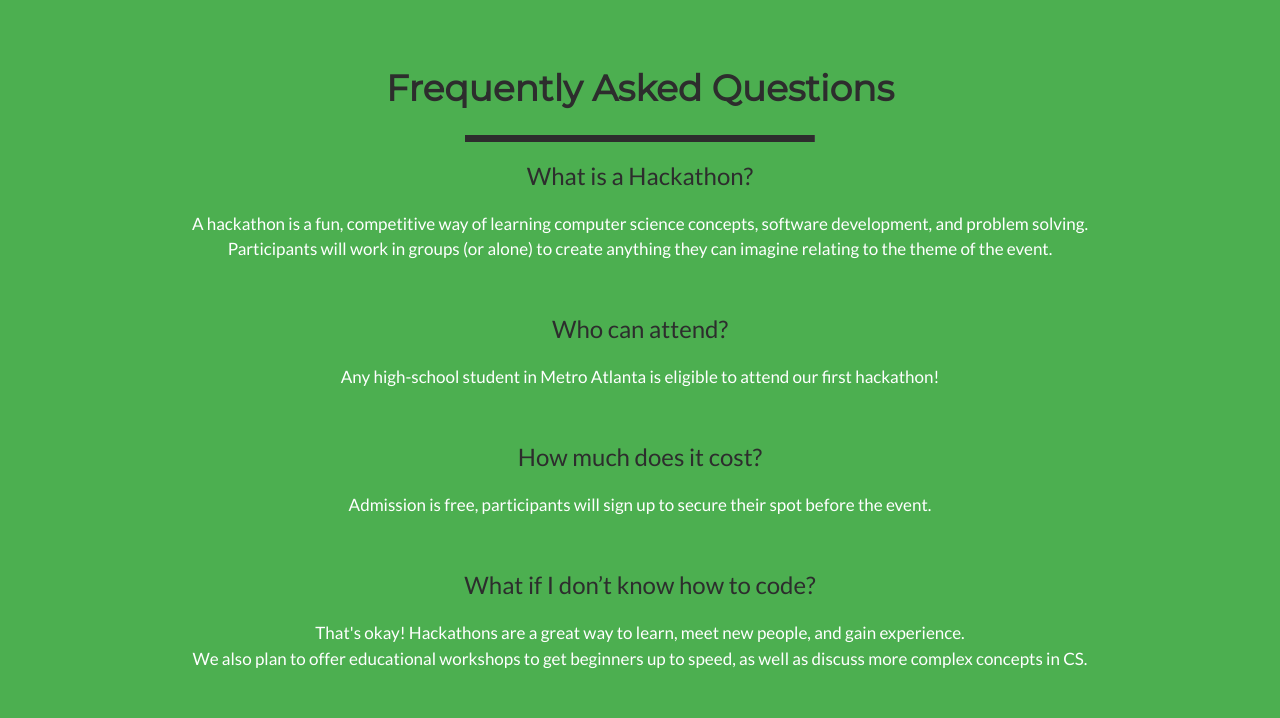
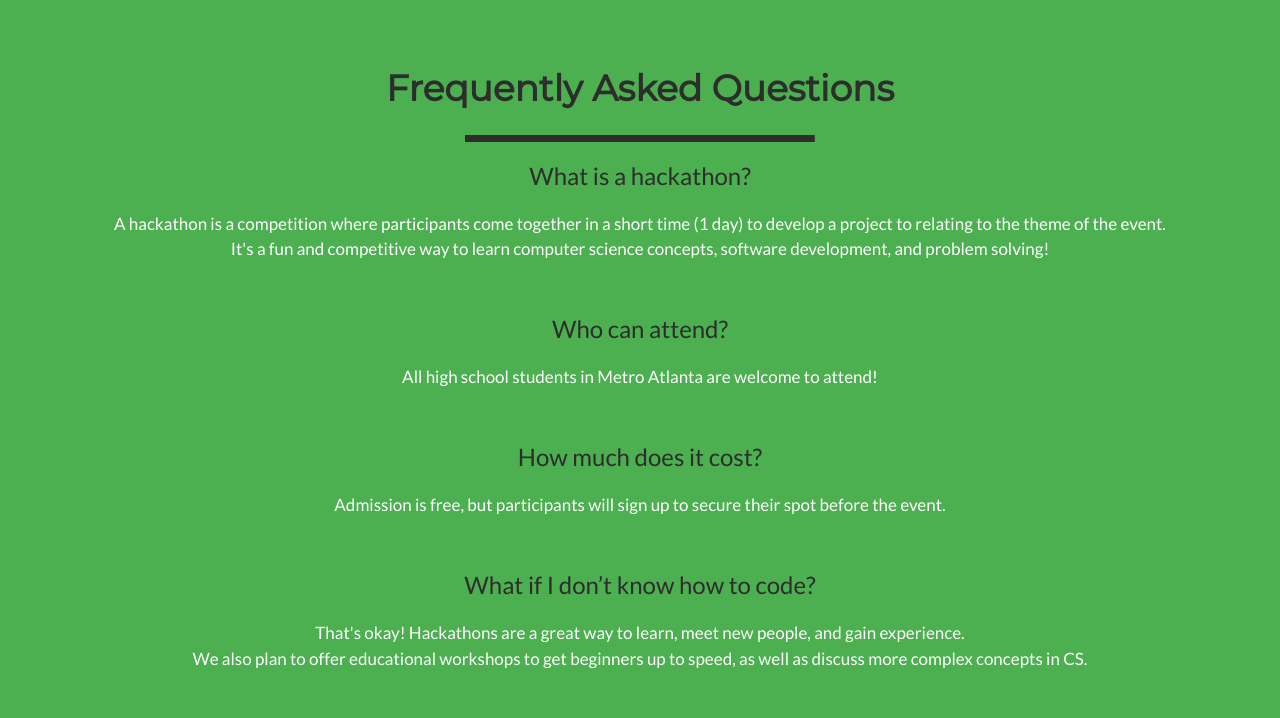
Before and after one commit to hackgwinnett/hackgwinnett.github.io, a plain HTML site: page q&a.html in a window 1280 px wide. Shown: the part 77-795 px from the top of the page. Drawn offline with nearby package versions, Linux system fonts and the light colour scheme.

Commit message:
clean up Q&A text

```diff
--- a/q&a.html
+++ b/q&a.html
@@ -103,24 +103,24 @@ p {
 
   <br>
 
-  <h3>What is a Hackathon?</h3>
+  <h3>What is a hackathon?</h3>
   <p>
-    A hackathon is a fun, competitive way of learning computer science concepts, software development, and problem solving.<br/>
-    Participants will work in groups (or alone) to create anything they can imagine relating to the theme of the event.
+    A hackathon is a competition where participants come together in a short time (1 day) to develop a project to relating to the theme of the event.<br>
+    It's a fun and competitive way to learn computer science concepts, software development, and problem solving!
   </p>
 
   <br>
 
   <h3>Who can attend?</h3>
   <p>
-    Any high-school student in Metro Atlanta is eligible to attend our first hackathon!
+    All high school students in Metro Atlanta are welcome to attend!
   </p>
 
   <br>
 
   <h3>How much does it cost?</h3>
   <p>
-    Admission is free, participants will sign up to secure their spot before the event.
+    Admission is free, but participants will sign up to secure their spot before the event.
   </p>
 
   <br>
```
